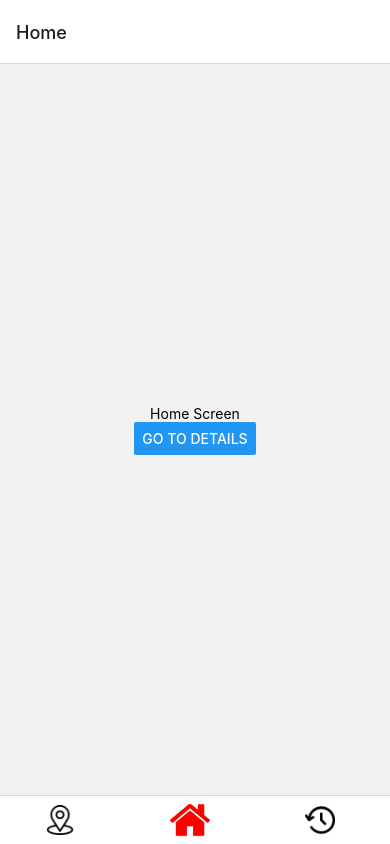
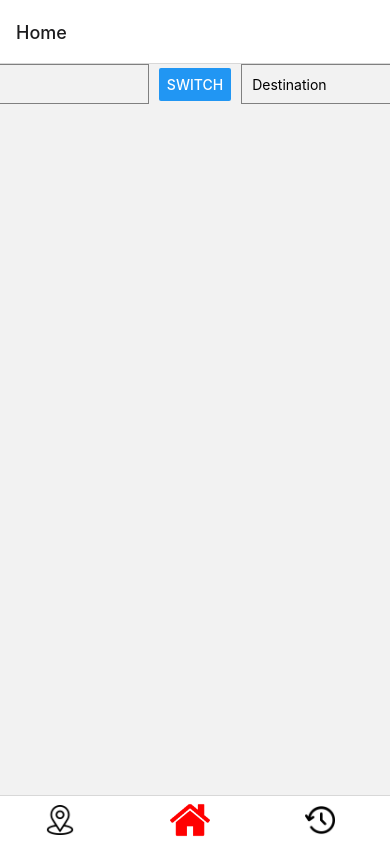
Before and after one commit to Ikmal14/Langkah---CAT405, a React Native app in the folder Langkah/: screen /Home in a window 390 px wide. Built offline with nearby package versions, Linux system fonts and the light colour scheme.

Commit message:
input text box

```diff
--- a/Langkah/navigation/screens/homeScreen.js
+++ b/Langkah/navigation/screens/homeScreen.js
@@ -1,14 +1,33 @@
-import React from "react";
-import { View, Text, Button, StyleSheet } from "react-native";
+import React, { useState } from "react";
+import { View, Text, Button, TextInput, StyleSheet } from "react-native";
 
 const HomeScreen = ({ navigation }) => {
+    const [origin, setOrigin] = useState("");
+    const [destination, setDestination] = useState("");
+
+    const switchLocations = () => {
+        const temp = origin;
+        setOrigin(destination);
+        setDestination(temp);
+    };
+
     return (
         <View style={styles.container}>
-      <Text>Home Screen</Text>
-      <Button
-        title="Go to Details"
-        onPress={() => navigation.navigate("Details")}
+            <View style={styles.inputContainer}>
+                <TextInput
+                    style={styles.input}
+                    placeholder="Origin"
+                    value={origin}
+                    onChangeText={setOrigin}
                 />
+                <Button title="Switch" onPress={switchLocations} />
+                <TextInput
+                    style={styles.input}
+                    placeholder="Destination"
+                    value={destination}
+                    onChangeText={setDestination}
+                />
+            </View>
         </View>
     );
 };
@@ -19,6 +38,20 @@ const styles = StyleSheet.create({
     container: {
         flex: 1,
         alignItems: "center",
-        justifyContent: "center",
+        justifyContent: "top",
+    },
+    inputContainer: {
+        flexDirection: "row",
+        alignItems: "center",
+        marginBottom: 10,
+        gap: 10,
+        paddingHorizontal: 10,
+    },
+    input: {
+        flex: 1,
+        height: 40,
+        borderColor: "gray",
+        borderWidth: 1,
+        paddingHorizontal: 10,
     },
 });
```
Lines whose indentation alone changed are shown as unchanged.
